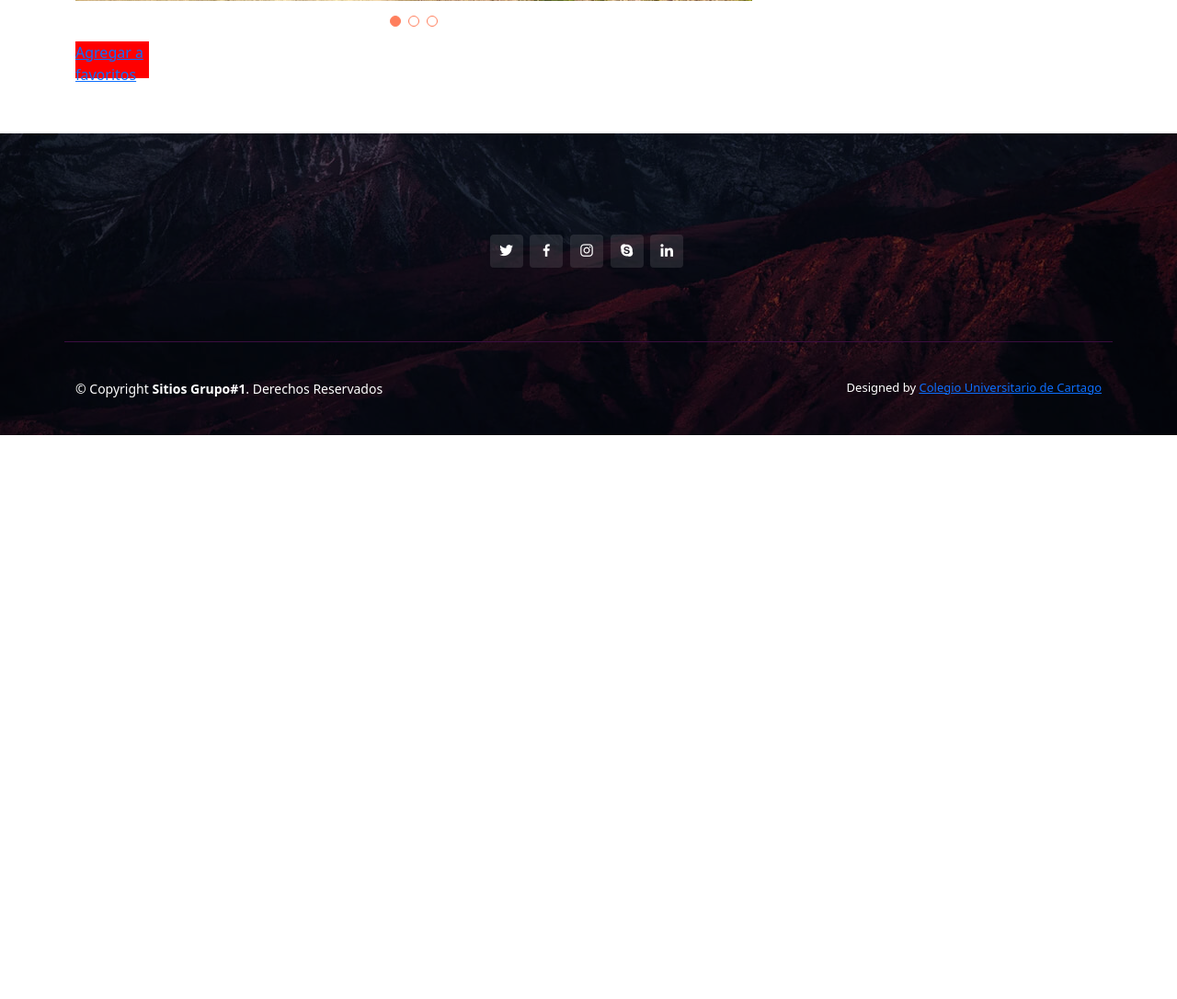
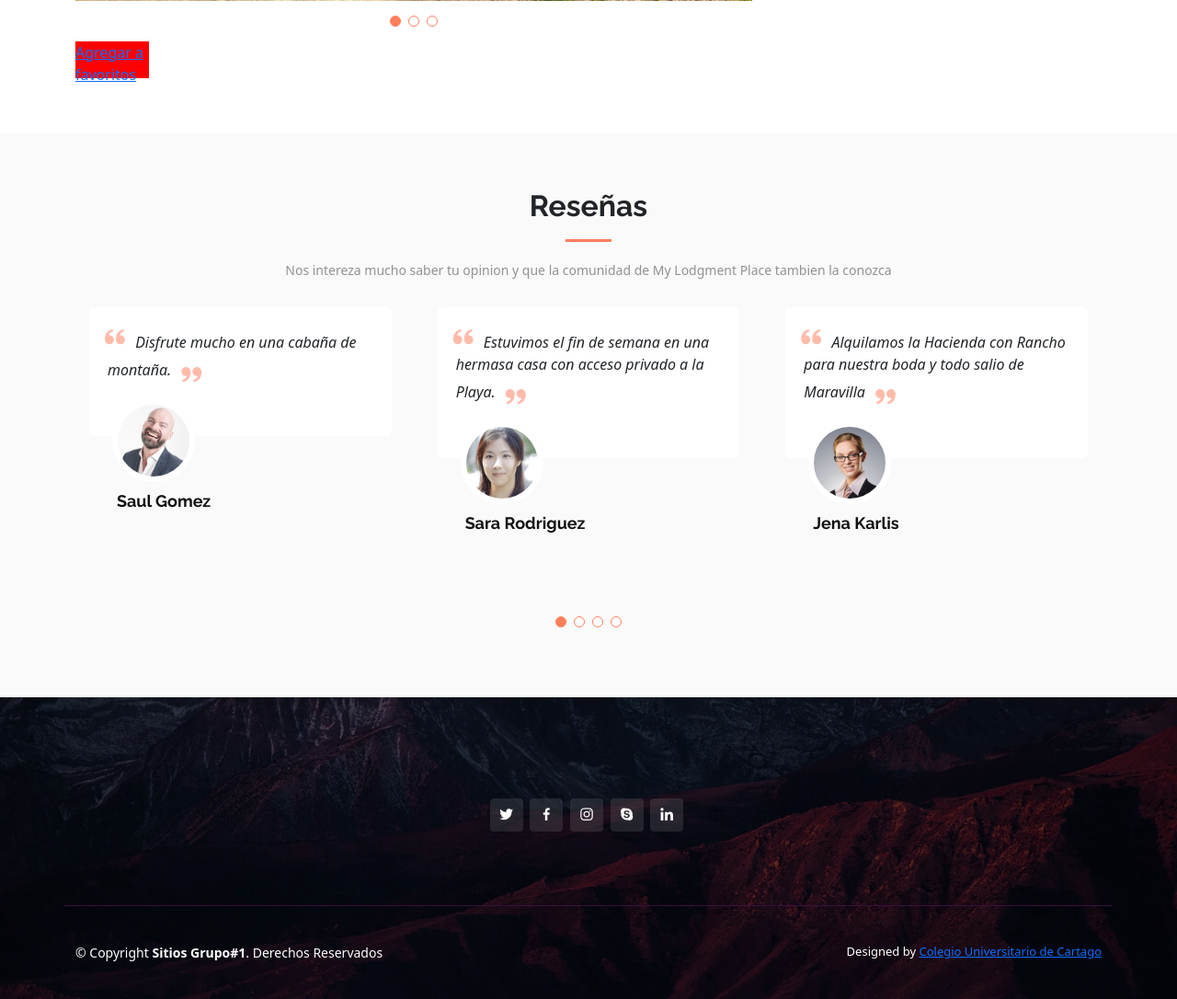
Before and after one commit to Mvargas26/MyLodgmentPlace, a PHP site: page /App/Views/InmuebleDetalle_View.php in a window 1280 px wide. Shown: the part 733-1819 px from the top of the page at 92% size. Before the commit the page ends 1206 px from the top, so only its background shows below. Run offline with PHP 8.4, Linux system fonts and the light colour scheme; some libraries are stand-ins or nearby versions.

Commit message:
Reseñas de cada espacio (sin base de datos)

```diff
--- a/App/Views/InmuebleDetalle_View.php
+++ b/App/Views/InmuebleDetalle_View.php
@@ -66,6 +66,76 @@ include './templates/Header.php';
       </div>
     </section><!-- End Portfolio Details Section -->
 
+    <section id="testimonials" class="testimonials section-bg">
+      <div class="container">
+
+        <div class="section-title">
+          <h2>Reseñas</h2>
+          <p>Nos intereza mucho saber tu opinion y que la comunidad de My Lodgment Place tambien la conozca</p>
+        </div>
+
+        <div class="testimonials-slider swiper" data-aos="fade-up" data-aos-delay="100">
+          <div class="swiper-wrapper">
+
+            <div class="swiper-slide">
+              <div class="testimonial-item">
+                <p>
+                  <i class="bx bxs-quote-alt-left quote-icon-left"></i>
+                  Disfrute mucho en una cabaña de montaña.
+                  <i class="bx bxs-quote-alt-right quote-icon-right"></i>
+                </p>
+                <img src="../App/assets/img/testimonials/testimonials-1.jpg" class="testimonial-img" alt="">
+                <h3>Saul Gomez</h3>
+              </div>
+            </div><!-- End testimonial item -->
+
+            <div class="swiper-slide">
+              <div class="testimonial-item">
+                <p>
+                  <i class="bx bxs-quote-alt-left quote-icon-left"></i>
+                  Estuvimos el fin de semana en una hermasa casa con acceso privado a la Playa.
+                  <i class="bx bxs-quote-alt-right quote-icon-right"></i>
+                </p>
+                <img src="./App/assets/img/testimonials/testimonials-2.jpg" class="testimonial-img" alt="">
+                <h3>Sara Rodriguez</h3>
+              </div>
+            </div><!-- End testimonial item -->
+
+            <div class="swiper-slide">
+              <div class="testimonial-item">
+                <p>
+                  <i class="bx bxs-quote-alt-left quote-icon-left"></i>
+                  Alquilamos la Hacienda con Rancho para nuestra boda y todo salio de Maravilla
+                  <i class="bx bxs-quote-alt-right quote-icon-right"></i>
+                </p>
+                <img src="../App/assets/img/testimonials/testimonials-3.jpg" class="testimonial-img" alt="">
+                <h3>Jena Karlis</h3>
+              </div>
+            </div><!-- End testimonial item -->
+
+            <div class="swiper-slide">
+              <div class="testimonial-item">
+                <p>
+                  <i class="bx bxs-quote-alt-left quote-icon-left"></i>
+                  La mejor opcion en alojamientos para los diferentes gustos de cada persona.
+                  <i class="bx bxs-quote-alt-right quote-icon-right"></i>
+                </p>
+                <img src="./App/assets/img/testimonials/testimonials-5.jpg" class="testimonial-img" alt="">
+                <h3>John Larson</h3>
+                <h4>Entrepreneur</h4>
+              </div>
+            </div><!-- End testimonial item -->
+
+          </div>
+          <div class="swiper-pagination"></div>
+        </div>
+
+      </div>
+    </section><!-- End Testimonials Section -->
+
+
+
+
   </main><!-- End #main -->
 
 
```
